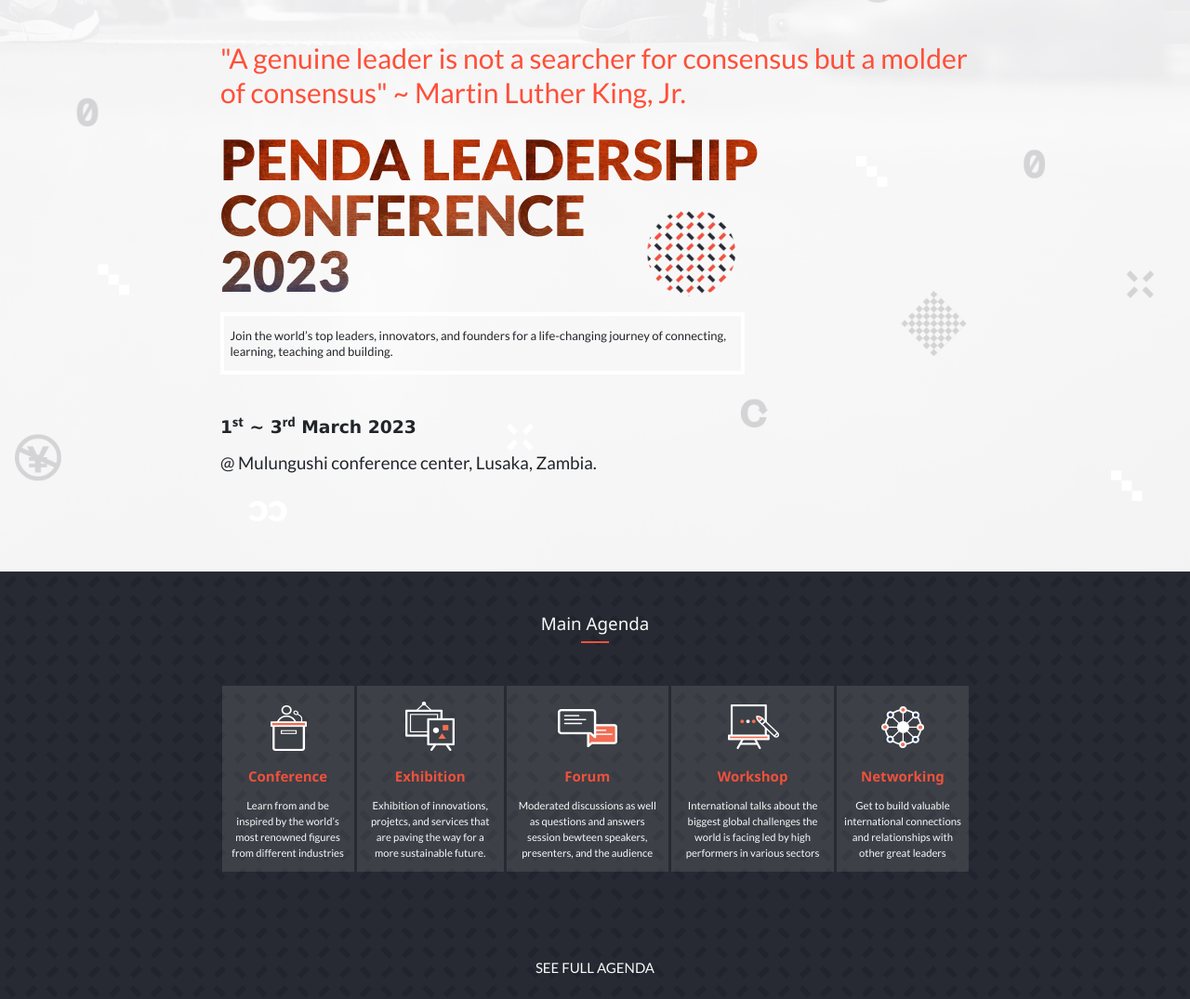
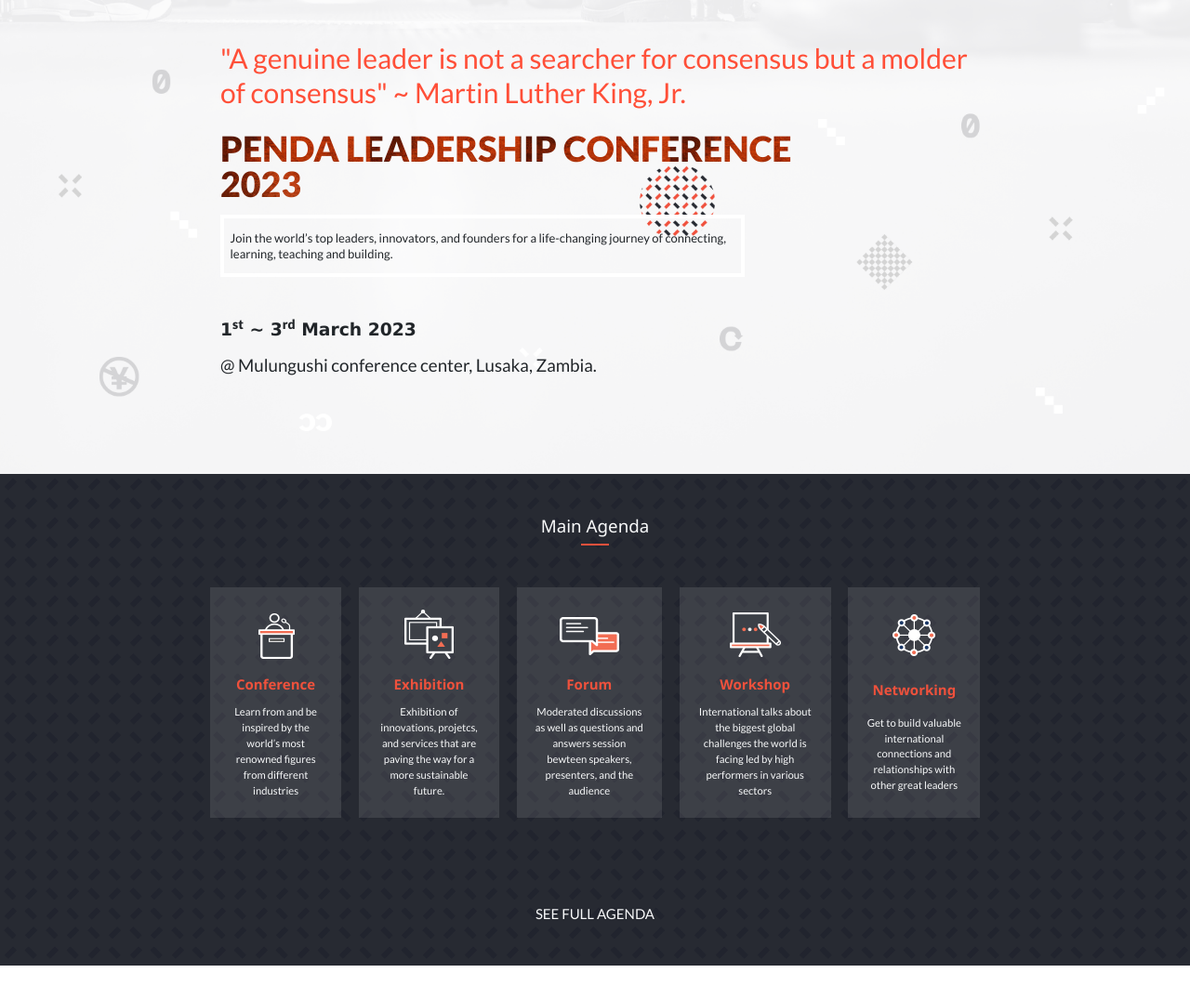
Before and after one commit to c00p75/Capstone-project-Conference-page, a website: page index.html in a window 1280 px wide. Shown: the part 222-1297 px from the top of the page at 93% size. Drawn offline with nearby package versions, Linux system fonts and the light colour scheme.

Commit message:
remove duplicate css

```diff
--- a/index.css
+++ b/index.css
@@ -1,7 +1,7 @@
 @import url('https://fonts.googleapis.com/css2?family=Geologica:wght@800&family=Lato:wght@400;900&display=swap');
 
 :root {
-  --primary-color: #ffffff;
+  --primary-color: white;
   --secondary-color: #ff4f38;
 }
 
@@ -20,6 +20,11 @@ button {
   background: none;
   border: none;
   cursor: pointer;
+}
+
+h1 {
+  font-size: 2.5em !important;
+  word-wrap: break-word;
 }
 
 header {
@@ -73,7 +78,7 @@ footer img {
 .container-1 {
   background-image: url(../Images/mobile_intro_bg.png);
   background-position: top center;
-  padding-top: 7em;
+  padding-top: 2em;
 }
 
 .h1-effect {
@@ -82,8 +87,6 @@ footer img {
   background-repeat: repeat;
   -webkit-background-clip: text;
   -webkit-text-fill-color: transparent;
-  font-size: 2.5em;
-  word-wrap: break-word;
 }
 
 .grey-bg {
@@ -140,7 +143,8 @@ footer img {
 }
 
 .cards {
-  margin: 0.8em;
+  padding: 1em 0.5em;
+  margin: auto;
   background: rgba(255, 255, 255, 0.1);
   min-height: 13vh;
 }
@@ -150,7 +154,7 @@ footer img {
 }
 
 .cards > * {
-  margin: auto;
+  margin: auto !important;
 }
 
 .speakers .card img {
@@ -203,7 +207,7 @@ footer img {
 
 .sponsors .all-sponsors img {
   max-width: 26vw;
-  height: 10vh;
+  height: 7vh;
   margin: 10px 0;
 }
 
@@ -286,6 +290,7 @@ footer img {
     background-repeat: no-repeat;
     background-size: cover;
     -webkit-tap-highlight-color: transparent;
+    padding-top: 7em;
   }
 
   .summary {
@@ -308,13 +313,12 @@ footer img {
   }
 
   .cards {
-    padding: 0 0.5em;
     margin: 0.1em;
     cursor: pointer;
   }
 
   .cards > * {
-    margin: 1em 0;
+    margin: 0.5em 0 !important;
   }
 
   .cards:hover {
--- a/index.html
+++ b/index.html
@@ -32,8 +32,8 @@
       <section class="program justify-content-center text-center py-5 container-fluid">
         <h2 class="text-light fs-5">Main Agenda</h2>
         <div class="line"></div>
-        <div class="d-md-flex text-light p-md-5 pt-4 align-items-stretch">
-          <div class="cards">
+        <div class="d-flex flex-column flex-md-row gap-3 text-light p-md-5 px-3 pt-4 align-items-stretch">
+          <div class="cards row me-md-3">
             <div class="col-3 col-md-12">
               <img src="images/program_icon_01.png" alt="Conference">
             </div>
@@ -45,7 +45,7 @@
             </p>
           </div>
 
-          <div class="cards">
+          <div class="cards row me-md-3">
             <div class="col-3 col-md-12">
               <img src="images/program_icon_02.png" alt="Exhibition">
             </div>
@@ -55,7 +55,7 @@
             </p>
           </div>
 
-          <div class="cards">
+          <div class="cards row me-md-3">
             <div class="col-3 col-md-12">
               <img src="images/program_icon_03.png" alt="Forum">
             </div>
@@ -65,7 +65,7 @@
             </p>
           </div>
 
-          <div class="cards">
+          <div class="cards row me-md-3">
             <div class="col-3 col-md-12">
               <img src="images/program_icon_04.png" alt="Workshop">
             </div>
@@ -75,7 +75,7 @@
             </p>
           </div>
 
-          <div class="cards">
+          <div class="cards row">
             <div class="col-3 col-md-12">
               <img src="images/program_icon_05.png" alt="Networking">
             </div>
```
